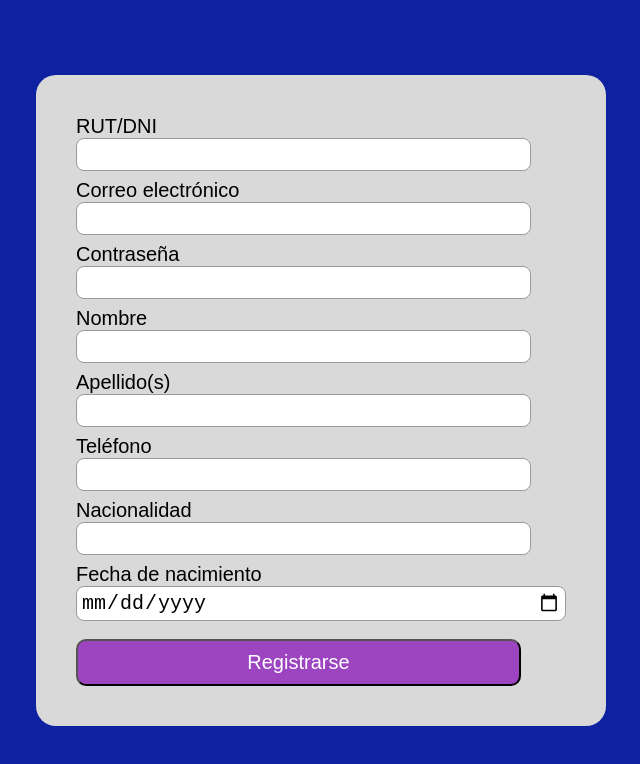
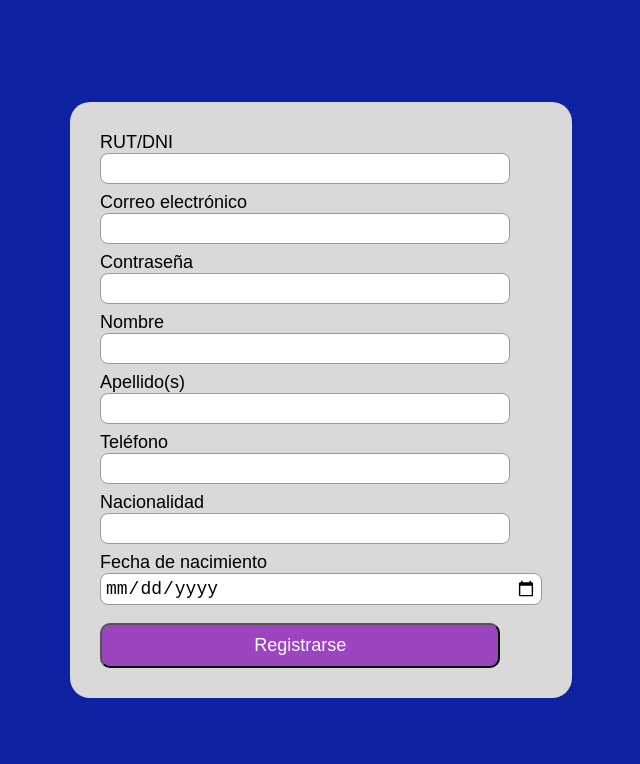
Before and after one commit to Zenkaizer/HotelWeb, a React (Create React App) app: page / in a window 1280 px wide. Shown: the top 764 px of the page, without its empty margins (319-959 px from the left). Built offline with nearby package versions, Linux system fonts and the light colour scheme.

Commit message:
Fix: Register input colors, size

```diff
--- a/src/components/Register.css
+++ b/src/components/Register/Register.css
@@ -3,14 +3,12 @@
 }
 
 .background {
-
     background-color: #0E21A0;
     min-height: 100vh;
     display: flex;
     justify-content: center;
     align-items: center;
     font-family: Rockwell, sans-serif;
-
 }
 
 .div {
@@ -18,12 +16,12 @@
     border-radius: 20px;
     width: auto;
     height: auto;
-    padding: 40px;
+    padding: 3ch;
     display: flex;
     justify-content: center;
     align-items: center;
     font-family: Rockwell, sans-serif;
-    font-size: 20px;
+    font-size: 18px;
 }
 
 .div2 {
@@ -36,15 +34,20 @@
     border-radius: 8px;
     margin-bottom: 8px;
     padding: 4px;
-    font-size: 20px;
+    font-size: 18px;
     width: 40ch;
     border: 1px solid #969c9b;
 }
 
 .input:hover{
-    box-shadow: 0 0 1px #515a59, 0 0 1px #515a59, 0 0 10px #515a59;
+    box-shadow: 0 0 1px #EC53B0, 0 0 1px #EC53B0, 0 0 10px #EC53B0;
 }
 
+.input:focus{
+    outline: none !important;
+    border-color: #EC53B0;
+    box-shadow: 0 0 6px #EC53B0;
+}
 
 .button{
     background-color: #9D44C0;
@@ -53,7 +56,7 @@
     border-radius: 10px;
     color: white;
     font-family: Arial, Helvetica, sans-serif;
-    font-size: 20px;
+    font-size: 18px;
     margin-top: 10px;
     cursor: pointer;
     width: 40ch;
--- a/src/index.js
+++ b/src/index.js
@@ -1,7 +1,7 @@
 import React from 'react';
 import ReactDOM from 'react-dom/client';
 import './index.css';
-import Register from './components/Register'
+import Register from './components/Register/Register'
 import reportWebVitals from './reportWebVitals';
 
 const root = ReactDOM.createRoot(document.getElementById('root'));
```
Also changed, not shown: src/components/Register/Register.jsx (renamed from src/components/Register.jsx).
